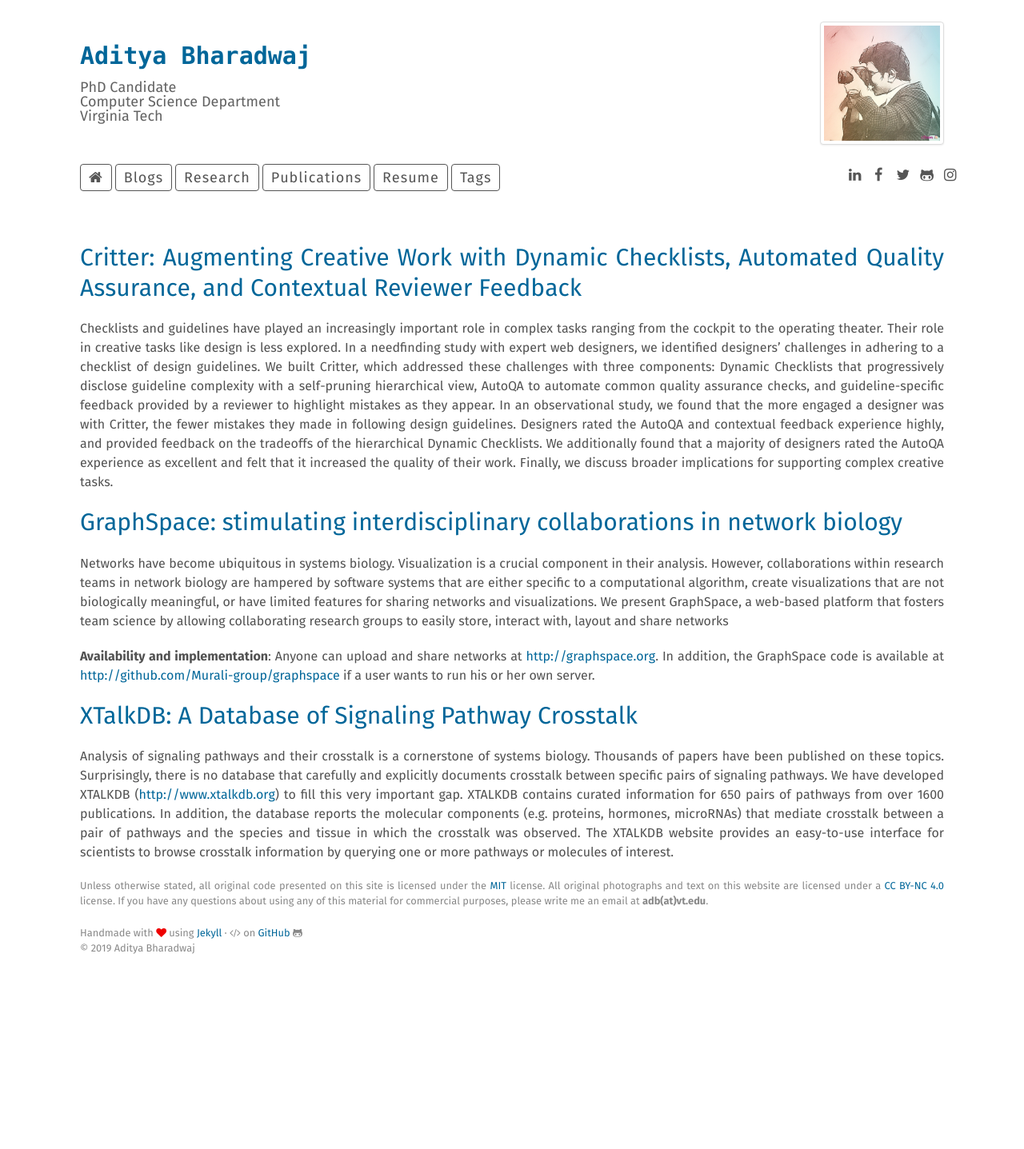
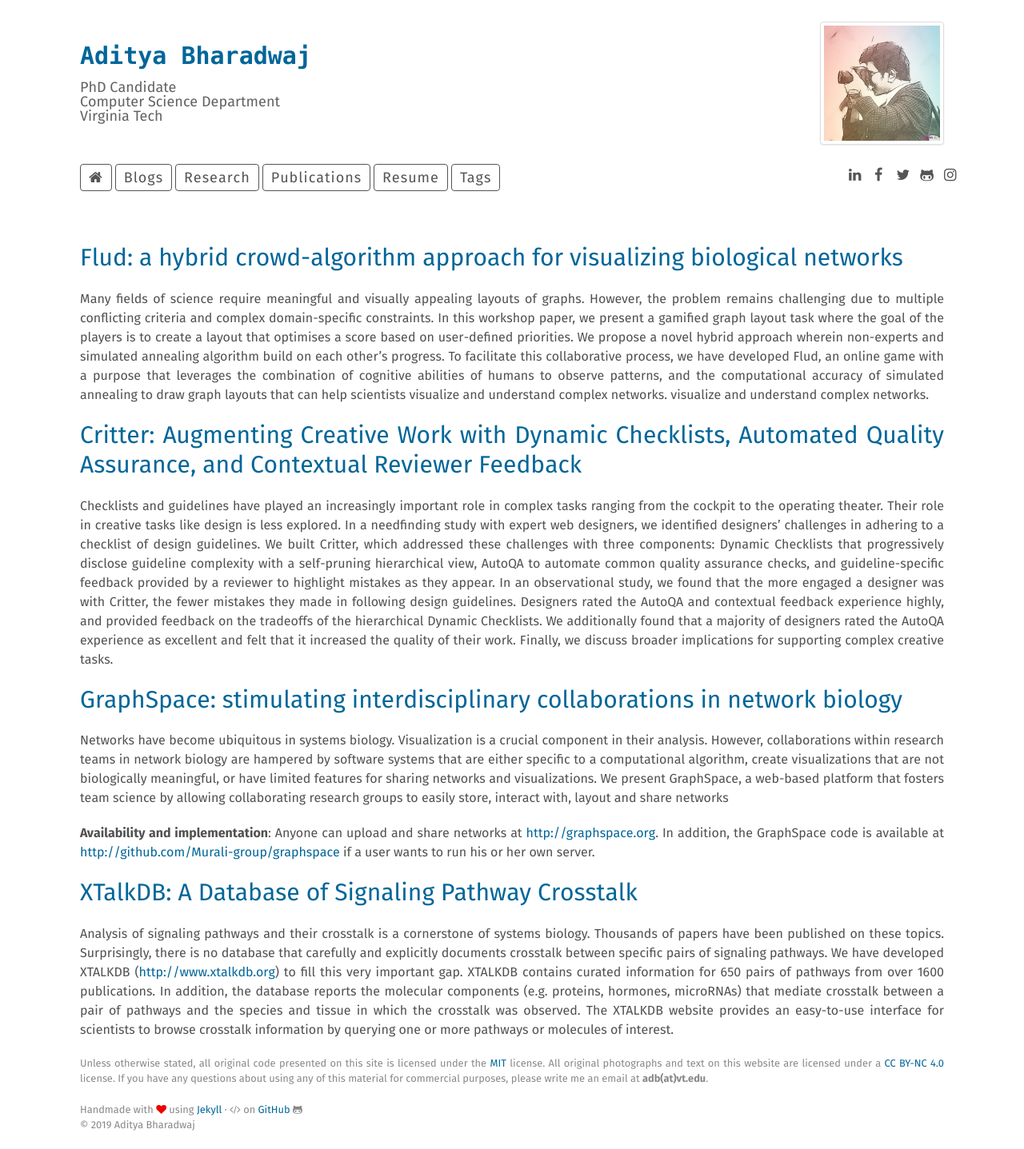
Before and after one commit to adbharadwaj/adbharadwaj.github.io, a Jekyll site: the page built from research.md, in a window 1280 px wide. Shown: the whole page at 80% size. Built offline with Jekyll 4.4.1, drawn with Linux system fonts in a browser that asks for light colours; our own code applies the rules of GitHub Pages for plain Markdown files; before the commit the page ends 1215 px from its top, so only the background shows below that.

Commit message:
Update research.md

```diff
--- a/research.md
+++ b/research.md
@@ -4,6 +4,11 @@
 # See: https://jekyllrb.com/docs/themes/#overriding-theme-defaults
 layout: default
 ---
+
+
+## [Flud: a hybrid crowd-algorithm approach for visualizing biological networks](https://crowd.cs.vt.edu/wordpress/wp-content/uploads/2019/04/Bharadwaj_Flud_Human_AI_CHI_2019_Workshop.pdf)
+
+Many fields of science require meaningful and visually appealing layouts of graphs. However, the problem remains challenging due to multiple conflicting criteria and complex domain-specific constraints. In this workshop paper, we present a gamified graph layout task where the goal of the players is to create a layout that optimises a score based on user-defined priorities. We propose a novel hybrid approach wherein non-experts and simulated annealing algorithm build on each other’s progress. To facilitate this collaborative process, we have developed Flud, an online game with a purpose that leverages the combination of cognitive abilities of humans to observe patterns, and the computational accuracy of simulated annealing to draw graph layouts that can help scientists visualize and understand complex networks. visualize and understand complex networks.
 
 ## [Critter: Augmenting Creative Work with Dynamic Checklists, Automated Quality Assurance, and Contextual Reviewer Feedback](https://dl.acm.org/citation.cfm?doid=3290605.3300769)
 
```
